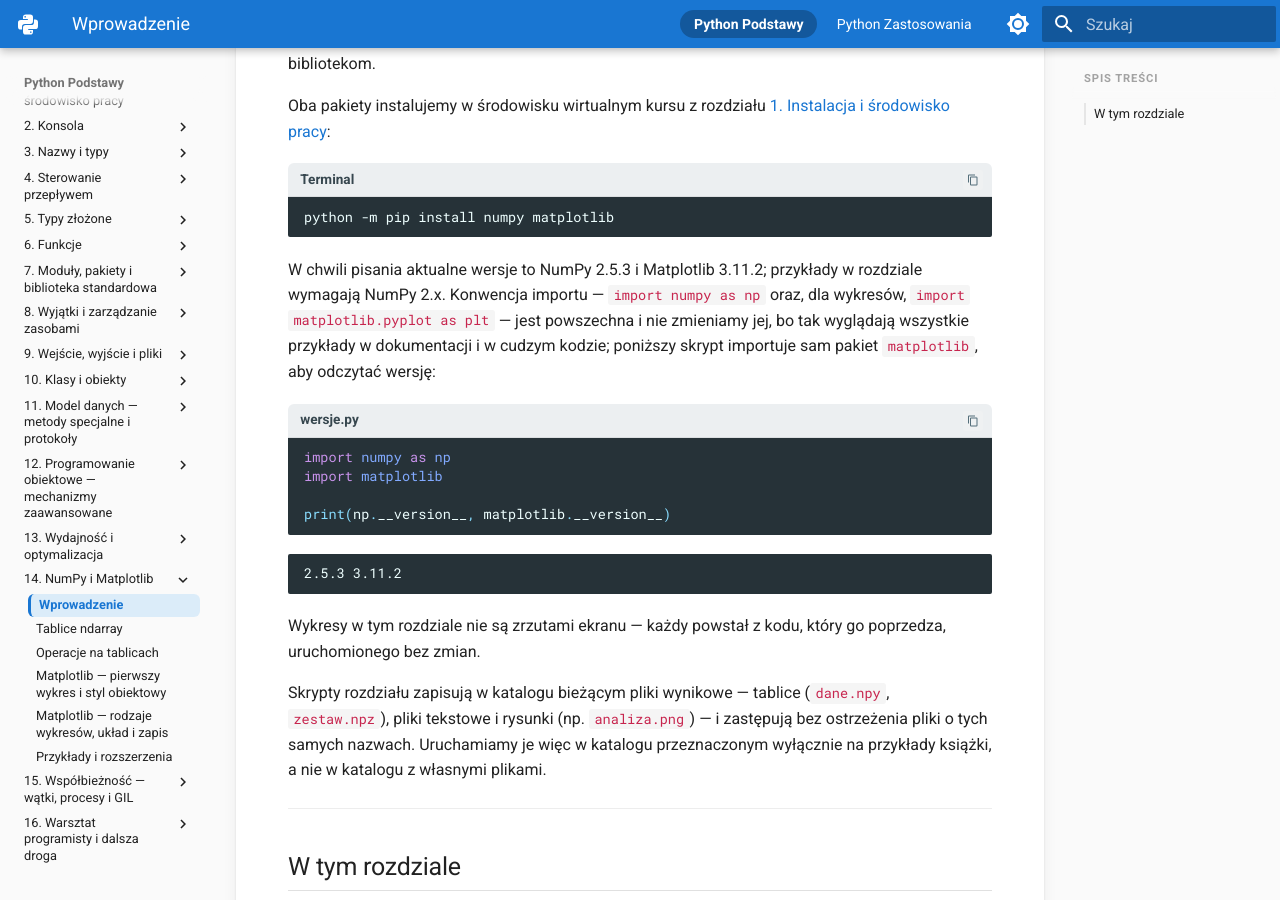
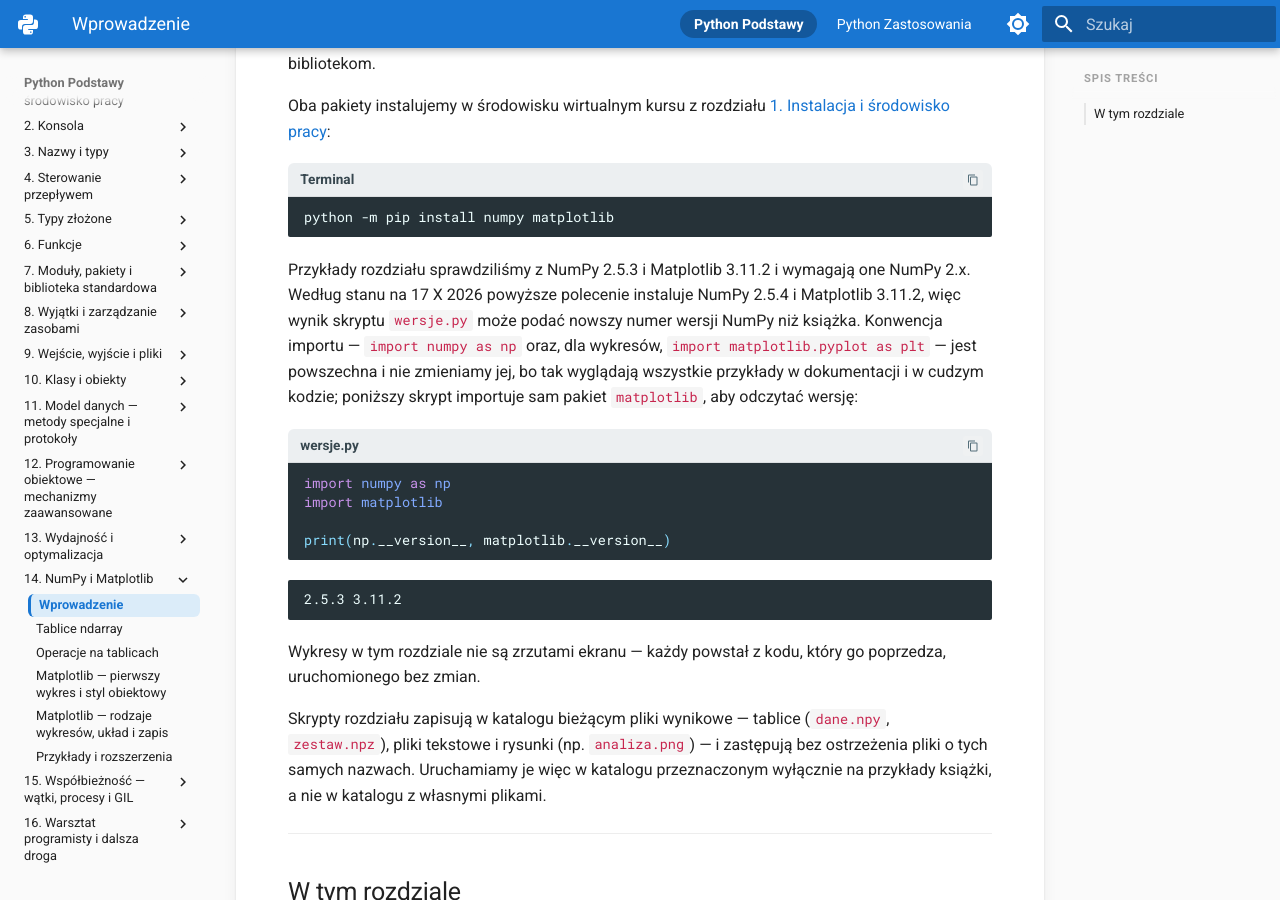
Before and after one commit to witoldprzygoda/python-notatki, an MkDocs documentation site: the page built from docs/14-numpy-matplotlib/index.md, in a window 1280 px wide and 900 px high, scrolled down 421 px. Built offline with MkDocs 1.6.1 and Material for MkDocs 9.7.7, drawn with Linux system fonts in a browser that asks for light colours.

Commit message:
Give the chapter 14 package versions as of 17 X 2026
Co-Authored-By: Claude Opus 5.5 <noreply@anthropic.com>

````diff
--- a/docs/14-numpy-matplotlib/index.md
+++ b/docs/14-numpy-matplotlib/index.md
@@ -10,7 +10,7 @@ Oba pakiety instalujemy w środowisku wirtualnym kursu z rozdziału [1. Instalac
 python -m pip install numpy matplotlib
 ```
 
-W chwili pisania aktualne wersje to NumPy 2.5.3 i Matplotlib 3.11.2; przykłady w rozdziale wymagają NumPy 2.x. Konwencja importu — `import numpy as np` oraz, dla wykresów, `import matplotlib.pyplot as plt` — jest powszechna i nie zmieniamy jej, bo tak wyglądają wszystkie przykłady w dokumentacji i w cudzym kodzie; poniższy skrypt importuje sam pakiet `matplotlib`, aby odczytać wersję:
+Przykłady rozdziału sprawdziliśmy z NumPy 2.5.3 i Matplotlib 3.11.2 i wymagają one NumPy 2.x. Według stanu na 17 X 2026 powyższe polecenie instaluje NumPy 2.5.4 i Matplotlib 3.11.2, więc wynik skryptu `wersje.py` może podać nowszy numer wersji NumPy niż książka. Konwencja importu — `import numpy as np` oraz, dla wykresów, `import matplotlib.pyplot as plt` — jest powszechna i nie zmieniamy jej, bo tak wyglądają wszystkie przykłady w dokumentacji i w cudzym kodzie; poniższy skrypt importuje sam pakiet `matplotlib`, aby odczytać wersję:
 
 ```python title="wersje.py"
 import numpy as np
````
Also changed, not shown: docs/14-numpy-matplotlib/przyklady-i-rozszerzenia.md (+1 -1 lines).
